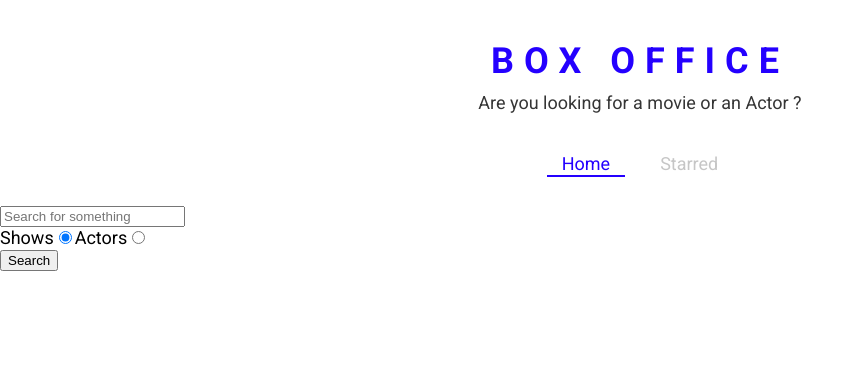
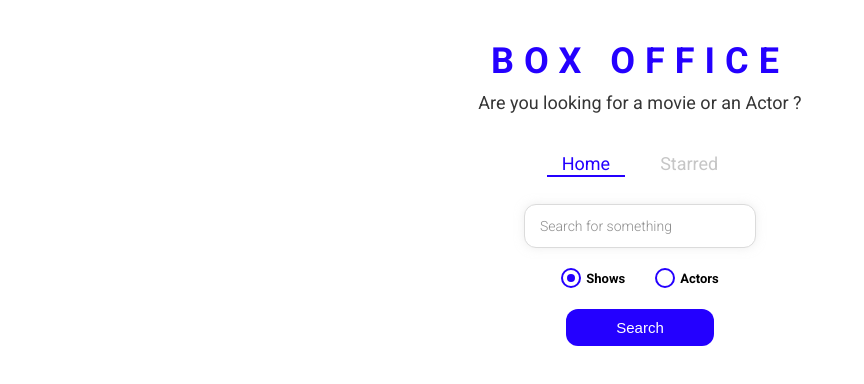
Before and after one commit to Avinash-75/Box-office-App, a React (Create React App) app: page / in a window 1280 px wide. Shown: the top 384 px of the page, without its empty margins (0-864 px from the left). Built offline with nearby package versions, Linux system fonts and the light colour scheme.

Commit message:
styled the entire app

```diff
--- /dev/null
+++ b/src/components/CustomRadio.js
@@ -0,0 +1,86 @@
+import React from 'react';
+import styled from 'styled-components';
+
+const RadioWrapper = styled.label`
+  display: block;
+  position: relative;
+  padding-left: 25px;
+  cursor: pointer;
+  font-size: 13px;
+  user-select: none;
+  font-weight: 700;
+  line-height: 1.65;
+
+  input {
+    position: absolute;
+    opacity: 0;
+    cursor: pointer;
+  }
+
+  span {
+    position: absolute;
+    top: 0;
+    left: 0;
+    height: 16px;
+    width: 16px;
+    background-color: #fff;
+    border: 2px solid ${({ theme }) => theme.mainColors.blue};
+    border-radius: 50%;
+  }
+
+  input:checked ~ span {
+    background-color: #fff;
+    border: 2px solid ${({ theme }) => theme.mainColors.blue};
+  }
+
+  span:after {
+    content: '';
+    position: absolute;
+    display: none;
+  }
+
+  input:checked ~ span:after {
+    display: block;
+  }
+
+  span:after {
+    top: 4px;
+    left: 4px;
+    width: 8px;
+    height: 8px;
+    border-radius: 50%;
+    background: ${({ theme }) => theme.mainColors.blue};
+  }
+`;
+
+// eslint-disable-next-line arrow-body-style
+const CustomRadio = ({ label, ...restProps }) => {
+  return (
+    <RadioWrapper htmlFor={restProps.id}>
+      {label}
+      <input
+        {...restProps}
+        type="radio"
+        // id="shows-search"
+        // value="shows"
+        // checked={isShowsSearch}
+        // onChange={onRadioChange}
+      />
+      <span />
+    </RadioWrapper>
+
+    // <label htmlFor={restProps.id}>
+    //   {label}
+    //   <input
+    //     {...restProps}
+    //     type="radio"
+    //     // id="shows-search"
+    //     // value="shows"
+    //     // checked={isShowsSearch}
+    //     // onChange={onRadioChange}
+    //   />
+    // </label>
+  );
+};
+
+export default CustomRadio;
--- a/src/pages/Home.js
+++ b/src/pages/Home.js
@@ -1,9 +1,15 @@
 import React, { useState } from 'react';
 import ActorGrid from '../components/actor/ActorGrid';
+import CustomRadio from '../components/CustomRadio';
 import MainPageLayout from '../components/MainPageLayout';
 import ShowGrid from '../components/show/ShowGrid';
 import { apiGet } from '../misc/Config';
 import { useLastQuery } from '../misc/Custom-hooks';
+import {
+  RadioInputsWrapper,
+  SearchButtonWrapper,
+  SearchInput,
+} from './Home.styled';
 
 // eslint-disable-next-line arrow-body-style
 const Home = () => {
@@ -54,7 +60,7 @@
 
   return (
     <MainPageLayout>
-      <input
+      <SearchInput
         type="text"
         placeholder="Search for something"
         onChange={onInputChange}
@@ -62,8 +68,16 @@
         value={input}
       />
 
+      <RadioInputsWrapper>
         <div>
-        <label htmlFor="shows-search">
+          <CustomRadio
+            label="Shows"
+            id="shows-search"
+            value="shows"
+            checked={isShowsSearch}
+            onChange={onRadioChange}
+          />
+          {/* <label htmlFor="shows-search">
             Shows
             <input
             id="shows-search"
@@ -72,9 +86,19 @@
               checked={isShowsSearch}
               onChange={onRadioChange}
             />
-        </label>
+          </label> */}
+        </div>
 
-        <label htmlFor="actors-search">
+        <div>
+          <CustomRadio
+            label="Actors"
+            id="actors-search"
+            value="people"
+            checked={!isShowsSearch}
+            onChange={onRadioChange}
+          />
+
+          {/* <label htmlFor="actors-search">
             Actors
             <input
               id="actors-search"
@@ -83,12 +107,15 @@
               checked={!isShowsSearch}
               onChange={onRadioChange}
             />
-        </label>
+          </label> */}
         </div>
+      </RadioInputsWrapper>
 
+      <SearchButtonWrapper>
         <button type="button" onClick={onSearch}>
           Search
         </button>
+      </SearchButtonWrapper>
 
       {renderResults()}
     </MainPageLayout>
--- /dev/null
+++ b/src/pages/Home.styled.js
@@ -0,0 +1,49 @@
+import styled from 'styled-components';
+
+export const SearchInput = styled.input`
+  display: block;
+  font-family: 'Roboto', sans-serif;
+  width: 200px;
+  margin: auto;
+  outline: none;
+  padding: 13px 15px;
+  border: 1px solid #dbdbdb;
+  box-shadow: 0px 0px 10px 0px rgba(219, 219, 219, 0.5);
+  font-size: 14px;
+  border-radius: 12px;
+  color: #8d8d8d;
+
+  &::placeholder {
+    font-weight: 300;
+    color: #8d8d8d;
+  }
+`;
+
+export const RadioInputsWrapper = styled.div`
+  display: flex;
+  justify-content: center;
+  margin: 20px 0;
+
+  div {
+    margin: 0 15px;
+  }
+`;
+
+export const SearchButtonWrapper = styled.div`
+  text-align: center;
+  margin-bottom: 35px;
+
+  button {
+    color: #fff;
+    background-color: ${({ theme }) => theme.mainColors.blue};
+    margin: auto;
+    padding: 10px 50px;
+    font-size: 15px;
+    border: none;
+    outline: none;
+    border-radius: 12px;
+    &:hover {
+      cursor: pointer;
+    }
+  }
+`;
```
Lines whose indentation alone changed are shown as unchanged.
